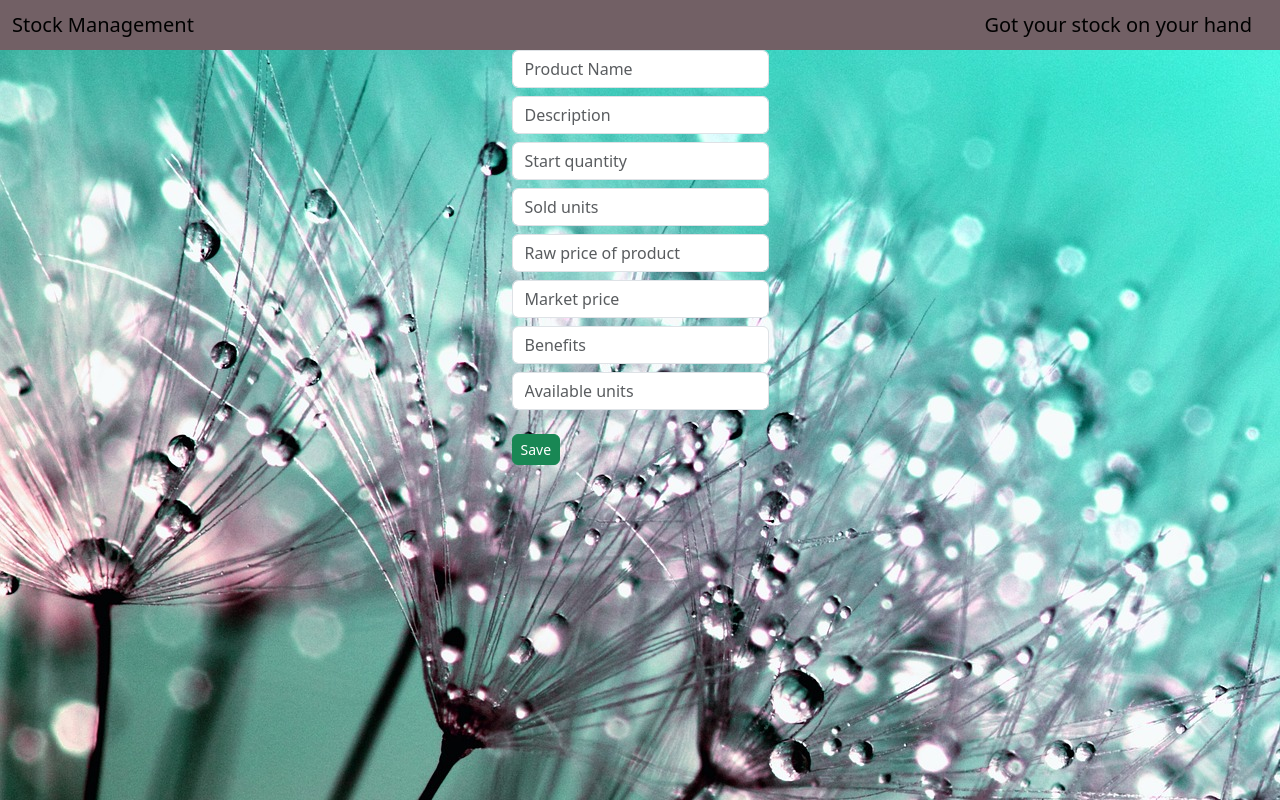
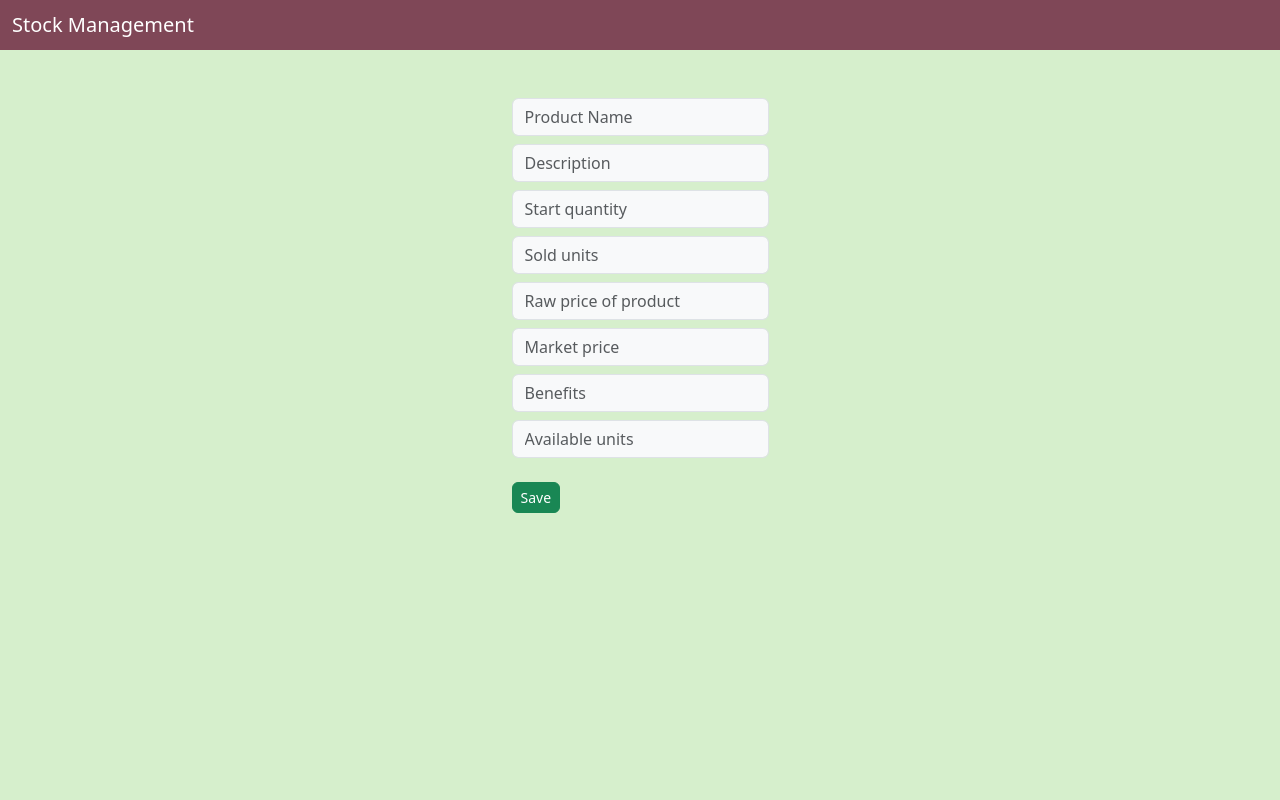
Before and after one commit to NAFISA-USMANOVA/Stock_Management_FullStack_Personal_Project, a Vue app in the folder frontend/: page /input in a window 1280 px wide. Built offline with nearby package versions, Linux system fonts and the light colour scheme.

Commit message:
Style adjustment

```diff
--- a/frontend/src/App.vue
+++ b/frontend/src/App.vue
@@ -1,19 +1,26 @@
 <script setup>
-import { RouterView } from 'vue-router' // RouterLink,
+import { RouterView } from 'vue-router'
 // import {ref} from 'vue';
 import NavbarComponent from './components/NavbarComponent.vue';
 </script>
 
 <template>
-  <div id="app" class="background-photo">
+  <div class="background">
+  <!-- <div id="app" class="background-photo"> -->
     <NavbarComponent />
     <RouterView />
   </div>
 </template>
 
 <style scoped>
-.background-photo{
+.background{
+  background-color: rgb(214, 239, 204);
+  border-spacing: 5px;
+  width: auto;
+  height:100vh;
+}
+/* .background-photo{
   background-image:url('./assets/dandelion-fondo.jpg');
   height: 100vh;
-}
+} */
 </style>
--- a/frontend/src/components/InputForm.vue
+++ b/frontend/src/components/InputForm.vue
@@ -46,26 +46,26 @@ const saveProduct = async () => {
 </script>
 
 <template>
-    <div class="d-flex justify-content-center align-items-center" >
+    <div class="d-flex justify-content-center align-items-center mt-5" >
         <form @submit.prevent="saveProduct">
 
-            <input class="form-control mb-2" type="text" v-model="productName" placeholder="Product Name" required />
+            <input class="form-control mb-2 bg-light " type="text" v-model="productName" placeholder="Product Name" required />
 
-            <input class="form-control mb-2" type="text" v-model="productDescription" placeholder="Description" />
+            <input class="form-control mb-2 bg-light" type="text" v-model="productDescription" placeholder="Description" />
 
             <!-- <input type="date" class="form-control form-control-m mr-1 mb-2" v-model="date" required /> -->
 
-            <input class="form-control mb-2" type="number"  v-model="startQuantity" placeholder="Start quantity" />
+            <input class="form-control mb-2 bg-light" type="number"  v-model="startQuantity" placeholder="Start quantity" />
 
-            <input class="form-control mb-2" type="number"  v-model="soldQuantity" placeholder="Sold units" />
+            <input class="form-control mb-2 bg-light" type="number"  v-model="soldQuantity" placeholder="Sold units" />
 
-            <input class="form-control mb-2" type="number" v-model="rawPrice" placeholder="Raw price of product"/>
+            <input class="form-control mb-2 bg-light" type="number" v-model="rawPrice" placeholder="Raw price of product"/>
 
-            <input class="form-control mb-2" type="number" v-model="marketPrice" placeholder="Market price"/>
+            <input class="form-control mb-2 bg-light" type="number" v-model="marketPrice" placeholder="Market price"/>
 
-            <input class="form-control mb-2" type="number" v-model="benefits" placeholder="Benefits"/>
+            <input class="form-control mb-2 bg-light" type="number" v-model="benefits" placeholder="Benefits"/>
 
-            <input class="form-control mb-2" type="number" v-model="availableQuantity" placeholder="Available units"/>
+            <input class="form-control mb-2 bg-light" type="number" v-model="availableQuantity" placeholder="Available units"/>
 
             <button type="submit" class="btn btn-success btn-sm  rounded mt-3">Save</button>
         </form>
--- a/frontend/src/components/NavbarComponent.vue
+++ b/frontend/src/components/NavbarComponent.vue
@@ -7,10 +7,9 @@
 
 <template>
     <div>
-        <nav class="navbar" style="background-color: #726065;">
+        <nav class="navbar" style="background-color: #7f4757;">
             <div class="container-fluid">
-            <span class="navbar-brand mb-0 h1">Stock Management</span>
-            <span class="navbar-brand mb-0 h2">Got your stock on your hand</span>
+                <span class="navbar-brand mb-0 h1 text-white">Stock Management</span>
              </div>
         </nav>
     </div>
@@ -18,5 +17,4 @@
 
 
 <style scoped>
-
 </style>
--- a/frontend/src/components/ProductList.vue
+++ b/frontend/src/components/ProductList.vue
@@ -28,9 +28,7 @@ onBeforeMount(async() => {
 </script>
 <template>
     <div class="m-3">
-        <router-link to="/input">
-            <button type="submit" class="btn btn-primary btn-sm  rounded mt-3">New Product</button>
-        </router-link>
+
         <div>
             <div class="table-responsive">
                 <table class="table">
@@ -71,11 +69,18 @@ onBeforeMount(async() => {
                 </table>
             </div>
         </div>
+        <div class="row w-100 text-center" style="margin-top:10px;">
+            <router-link to="/input">
+                <button type="submit" class="btn btn-primary btn-sm  rounded mx-5 ">New Product</button>
+            </router-link>
+        </div>
     </div>
 </template>
 <style scoped>
 .table {
+    margin-top: 40px;
     width: 100%;
     font-family:'Trebuchet MS', 'Lucida Sans Unicode', 'Lucida Grande', 'Lucida Sans', Arial, sans-serif;
- }
+    text-align:center;
+}
 </style>
```
